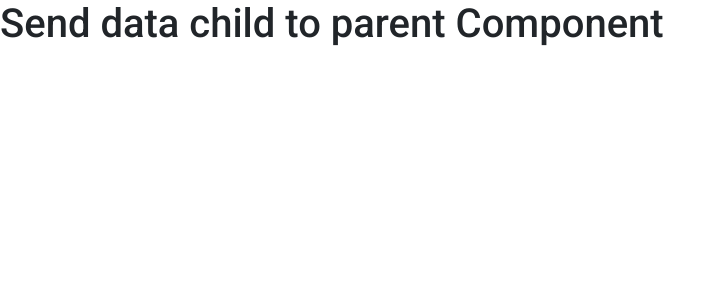
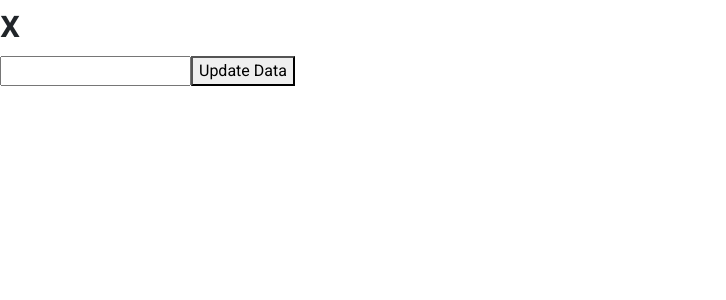
Before and after one commit to anil-sidhu/angular-12, an Angular app: page / in a window 1280 px wide. Shown: the top 300 px of the page, without its empty margins (0-726 px from the left). Built offline with nearby package versions, Linux system fonts and the light colour scheme.

Commit message:
done with child to parent

```diff
--- a/src/app/app.component.html
+++ b/src/app/app.component.html
@@ -1 +1,2 @@
-<h1>{{ title }}</h1>
+<h1>{{ data }}</h1>
+<app-child (updateDataEvent)="updateData($event)" ></app-child>
--- a/src/app/app.component.ts
+++ b/src/app/app.component.ts
@@ -6,4 +6,10 @@
 })
 export class AppComponent {
   title = 'Send data child to parent Component';
+  data="x";
+  updateData(item:string)
+  {
+    console.warn(item)
+    this.data=item;
+  }
 }
--- a/src/app/app.module.ts
+++ b/src/app/app.module.ts
@@ -1,8 +1,9 @@
 import { NgModule } from '@angular/core';
 import { BrowserModule } from '@angular/platform-browser';
 import { AppComponent } from './app.component';
+import { ChildComponent } from './child/child.component';
 @NgModule({
-  declarations: [AppComponent],
+  declarations: [AppComponent, ChildComponent],
   imports: [BrowserModule],
   providers: [],
   bootstrap: [AppComponent],
--- /dev/null
+++ b/src/app/child/child.component.html
@@ -0,0 +1,3 @@
+
+<input type="text" #box />
+<button (click)="updateDataEvent.emit(box.value)">Update Data</button>
--- /dev/null
+++ b/src/app/child/child.component.ts
@@ -0,0 +1,16 @@
+import { Component, OnInit, Output, EventEmitter } from '@angular/core';
+
+@Component({
+  selector: 'app-child',
+  templateUrl: './child.component.html',
+  styleUrls: ['./child.component.css']
+})
+export class ChildComponent implements OnInit {
+
+  @Output() updateDataEvent= new EventEmitter<string>();
+  constructor() { }
+
+  ngOnInit(): void {
+  }
+
+}
```
Also changed, not shown: src/app/child/child.component.css (added), 1 other file (tests, documents, lock files or other folders).
